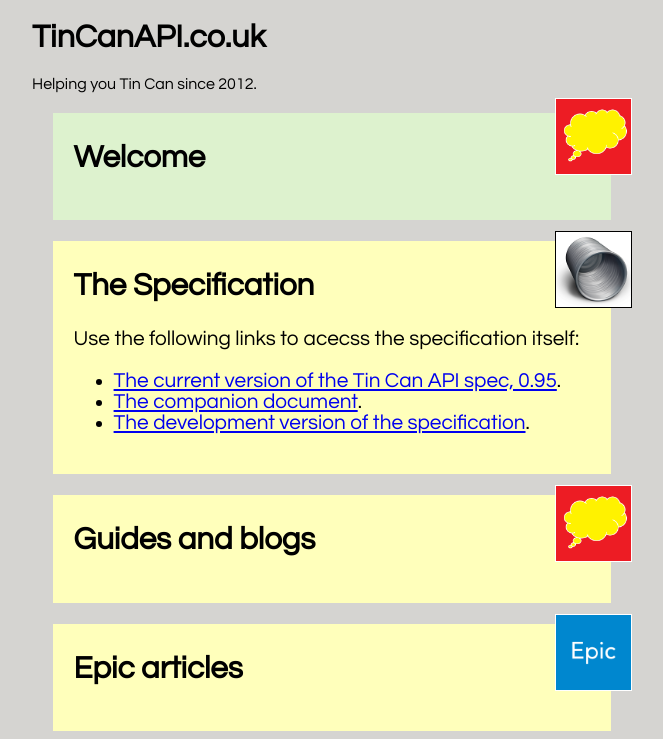
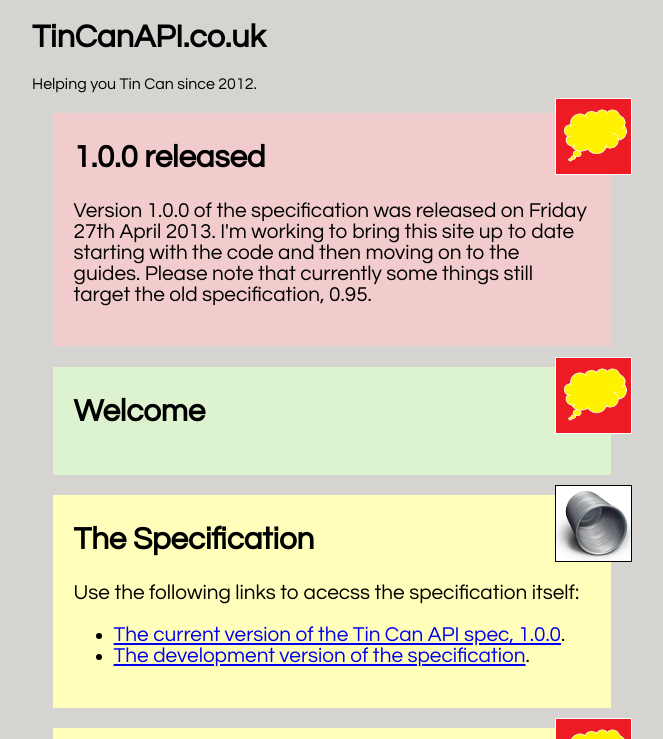
Before and after one commit to garemoko/TinCanCoUK, a plain HTML site: page index.html in a window 1280 px wide. Both pictures are taken after a click on the element "The Specification". Shown: the top 739 px of the page, without its empty margins (308-971 px from the left). Drawn offline with Linux system fonts and the light colour scheme.

Commit message:
update index to 1.0.0

```diff
--- a/index.html
+++ b/index.html
@@ -61,7 +61,17 @@
 		</p>
 		<img src="logo.png" width="75px" class="logo garemoko">
 
+		<div class="news">
+			<h2>1.0.0 released</h2>
+			<p>
+				Version 1.0.0 of the specification was released on Friday 27th April 2013. I'm working
+				to bring this site up to date starting with the code and then moving on to the guides.
+				Please note that currently some things still target the old specification, 0.95.
+			</p>
+		</div>
 
+
+		<img src="logo.png" width="75px" class="logo garemoko">
 		<div class="welcome">
 			<h2>Welcome</h2>
 			<p>
@@ -73,6 +83,7 @@
 				Select the <strong>headings</strong> or <strong>logos</strong> below to expand.
 			</p>
 		</div>
+
 		<img src="tincanlogo.png" width="75px" class="logo">
 		<div class="section">
 			<h2>The Specification</h2>
@@ -81,13 +92,10 @@
 			</p>
 			<ul>
 				<li>
-					<a href="http://tincanapi.wikispaces.com/file/view/Experience+API+Release+v0.95.pdf">The current version of the Tin Can API spec, 0.95</a>.
+					<a target="_blank" href="https://github.com/adlnet/xAPI-Spec/blob/1.0.0/xAPI.md">The current version of the Tin Can API spec, 1.0.0</a>.
 				</li>
 				<li>
-					<a href="http://tincanapi.wikispaces.com/ADL+Experience+API+Companion+Document">The companion document</a>.
-				</li>
-				<li>
-					<a href="https://github.com/adlnet/xAPI-Spec">The development version of the specification</a>.
+					<a target="_blank" href="https://github.com/adlnet/xAPI-Spec/blob/master/xAPI.md">The development version of the specification</a>.
 				</li>
 			</ul>
 		</div>
@@ -229,6 +237,9 @@
 				<li>
 					<a href="pages/verbs.html">Verbs</a>.
 				</li>
+				<li>
+					<a target="_blank" href="http://www.adlnet.gov/expapi/">ADL verbs and activities list</a>.
+				</li>
 			</ul>
 		</div>
 		<img src="logo.png" width="75px" class="logo garemoko">
```
Also changed, not shown: pages/verbs.html (+9 -3 lines).
